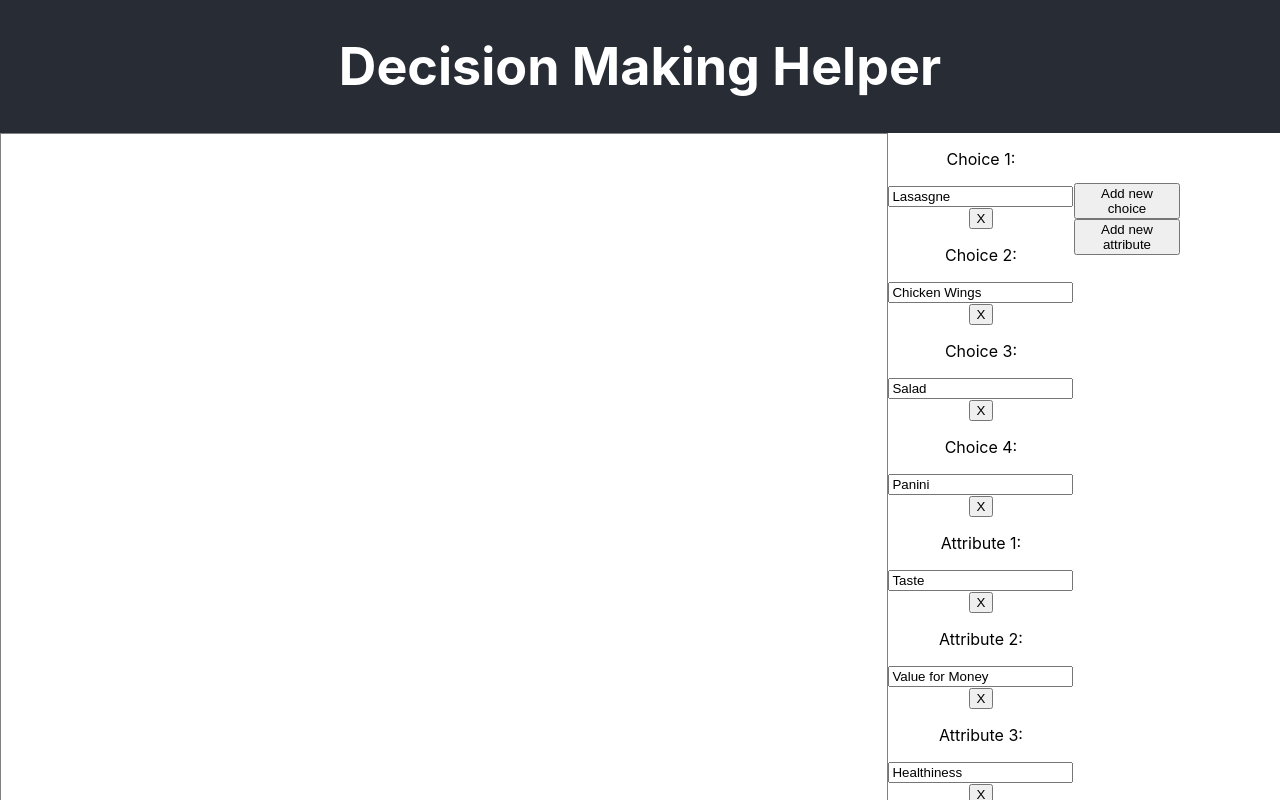
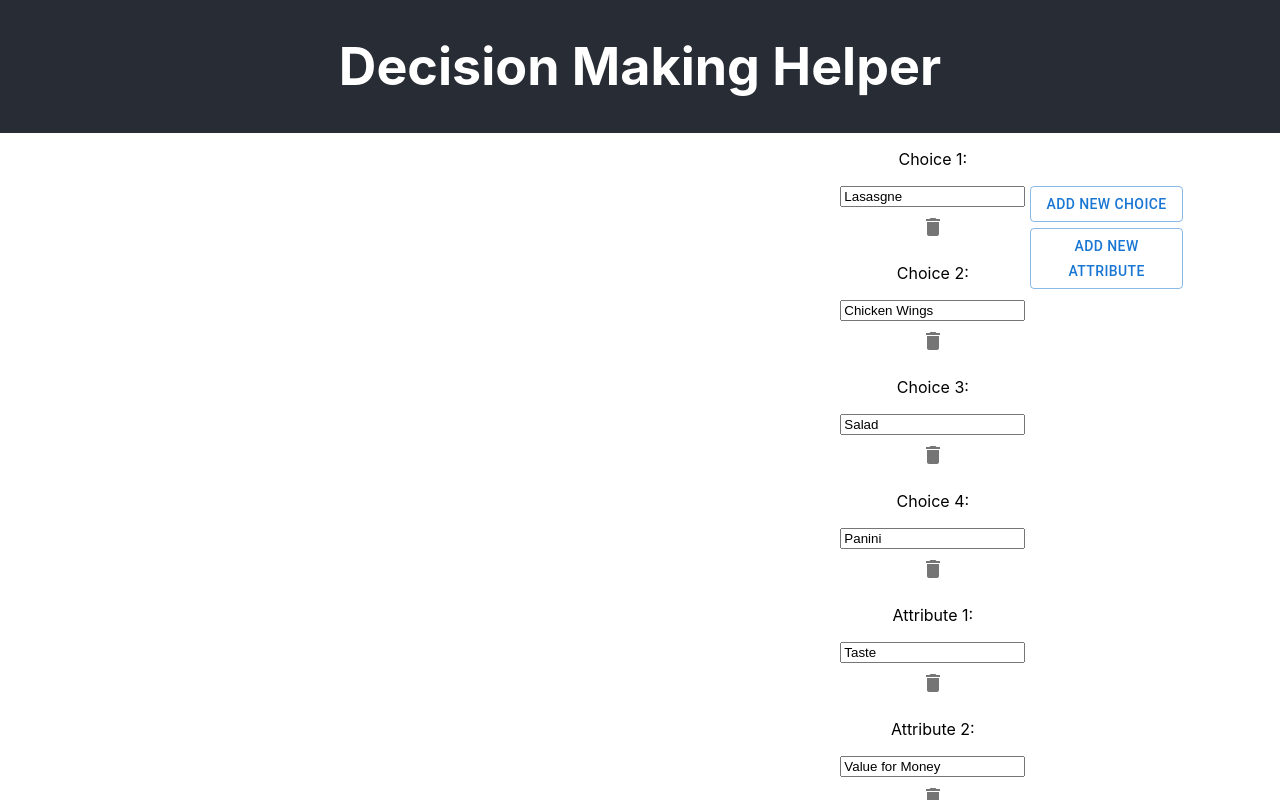
Before and after one commit to EmmaMcCracken/decision-making-helper, a React (Create React App) app: page / in a window 1280 px wide. Shown: the top 800 px of the page. Built offline with nearby package versions, Linux system fonts and the light colour scheme.

Commit message:
add mui styling to buttons

```diff
--- a/package.json
+++ b/package.json
@@ -6,8 +6,9 @@
     "@babel/preset-react": "^7.16.7",
     "@emotion/react": "^11.7.1",
     "@emotion/styled": "^11.6.0",
-    "@mui/material": "^5.4.1",
-    "@mui/styled-engine-sc": "^5.4.1",
+    "@mui/icons-material": "^5.4.2",
+    "@mui/material": "^5.4.3",
+    "@mui/styled-engine-sc": "^5.4.2",
     "@testing-library/jest-dom": "^5.14.1",
     "@testing-library/react": "^12.0.0",
     "@testing-library/user-event": "^13.2.1",
--- a/src/components/AddNewChoiceOrAttr.tsx
+++ b/src/components/AddNewChoiceOrAttr.tsx
@@ -1,3 +1,4 @@
+import { Button } from "@mui/material";
 import React from "react";
 
 interface AddNewChoiceOrAttrProps {
@@ -10,7 +11,9 @@ export default function AddNewChoiceOrAttr(
   const { dispatch } = props;
   return (
     <>
-      <button
+      <Button
+        variant="outlined"
+        sx={{ margin: "3px", width: "100%" }}
         onClick={() =>
           dispatch({
             type: "add_choice",
@@ -18,9 +21,11 @@ export default function AddNewChoiceOrAttr(
         }
       >
         Add new choice
-      </button>{" "}
+      </Button>{" "}
       <br />
-      <button
+      <Button
+        variant="outlined"
+        sx={{ margin: "3px", width: "100%" }}
         onClick={() =>
           dispatch({
             type: "add_attribute",
@@ -28,7 +33,7 @@ export default function AddNewChoiceOrAttr(
         }
       >
         Add new attribute
-      </button>
+      </Button>
     </>
   );
 }
--- a/src/components/UpdateNames.tsx
+++ b/src/components/UpdateNames.tsx
@@ -1,3 +1,5 @@
+import { Button, IconButton } from "@mui/material";
+import DeleteIcon from "@mui/icons-material/Delete";
 import { StateI } from "../utils/Interfaces";
 
 interface UpdateNamesProps {
@@ -24,13 +26,13 @@ export default function UpdateNames(props: UpdateNamesProps): JSX.Element {
                 });
               }}
             ></input>
-            <button
+            <IconButton
               onClick={() =>
                 dispatch({ type: "delete_choice", choiceId: choice.choiceId })
               }
             >
-              X
-            </button>
+              <DeleteIcon />
+            </IconButton>
           </div>
         ))}
       </div>
@@ -48,7 +50,7 @@ export default function UpdateNames(props: UpdateNamesProps): JSX.Element {
                 });
               }}
             ></input>
-            <button
+            <IconButton
               onClick={() =>
                 dispatch({
                   type: "delete_attribute",
@@ -56,8 +58,8 @@ export default function UpdateNames(props: UpdateNamesProps): JSX.Element {
                 })
               }
             >
-              X
-            </button>
+              <DeleteIcon />
+            </IconButton>
           </div>
         ))}
       </div>
--- a/src/css/App.css
+++ b/src/css/App.css
@@ -36,7 +36,6 @@
 
 .item {
   flex-grow: 500;
-  border: 1px solid grey;
   height: 1000px;
   width: 1000px;
 }
```
Also changed, not shown: 1 other file (tests, documents, lock files or other folders).
